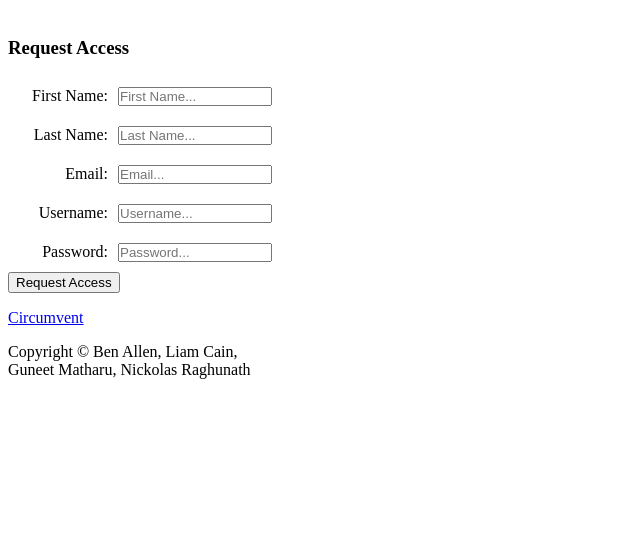
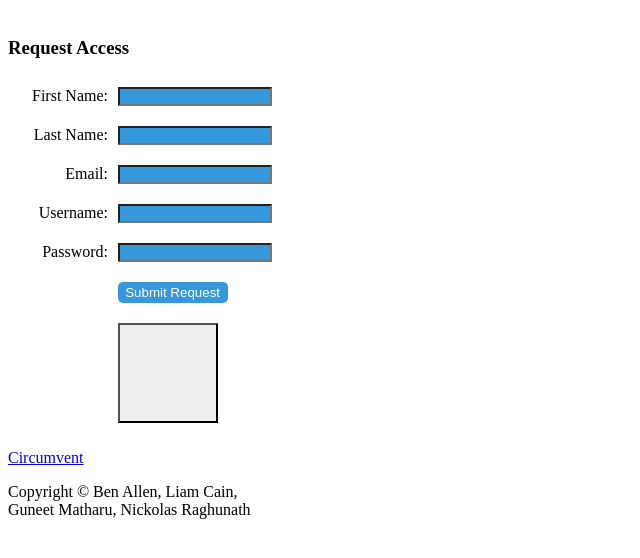
Before and after one commit to Solo-Eng/Group4Project6-Elevator, a PHP site: page /requestAccess.html in a window 1280 px wide. Shown: the top 558 px of the page, without its empty margins (0-640 px from the left). Run offline with PHP 8.4, Linux system fonts and the light colour scheme.

Commit message:
Added stylized button to Request Access Page: WIP

```diff
--- a/loginStyle.css
+++ b/loginStyle.css
@@ -9,7 +9,29 @@
     width: 150px;
     text-align: left;
     padding: 0px 0px 0px 0px;
+    background-color: #3498db;
+    color: white;
 }
 div { padding: 10px 0px 10px 0px;
     width: 274px;
   }
+
+input[type="Submit"]{
+    width: 110px;
+    padding: 3px 3px 3px 3px;
+    margin-left: 40%;
+    background-color: #3498db;
+    border-radius: 5px;
+    border: none;
+    color: white;
+    cursor: pointer;
+  }
+
+  #test button[type="button"]{
+    content:url(check.svg);
+    height:100px;
+    width:100px;
+    appearance:none;
+    display:block;
+    margin-left: 40%;
+  }
--- a/requestAccess.html
+++ b/requestAccess.html
@@ -16,30 +16,37 @@
         <h3>Request Access</h3>
         <div>
             <label for="fname" class="text_label">First Name:</label>
-            <input id="text" type="text" class="text_input" name="fname" placeholder="First Name...">
+            <input id="text" type="text" class="text_input" name="fname">
         </div>
 
         <div>
             <label for="lname" class="text_label">Last Name:</label>
-            <input id="text" type="text" class="text_input" name="lname" placeholder="Last Name...">
+            <input id="text" type="text" class="text_input" name="lname">
         </div>
 
         <div>
             <label for="email" class="text_label">Email:</label>
-            <input id="text" type="text" class="text_input" name="email" placeholder="Email...">
+            <input id="text" type="text" class="text_input" name="email">
         </div>
 
         <div>
             <label for="uname" class="text_label">Username:</label>
-            <input id="text" type="text" class="text_input" name="uname" placeholder="Username...">
+            <input id="text" type="text" class="text_input" name="uname">
         </div>
 
         <div>
             <label for="pword" class="text_label">Password:</label>
-            <input id="text" type="password" class="text_input" name="pword" placeholder="Password...">
+            <input id="text" type="password" class="text_input" name="pword">
         </div>
 
-        <input type="submit" value="Request Access" />
+        <div>
+            <input type="Submit" value="Submit Request">
+        </div>
+
+        <div class="container" id="test">
+            <button type="button"></input>
+          </div>
+
         <p><a href="login.html">Circumvent</a></p>
     </form>
 
```
Also changed, not shown: check.svg (added).
